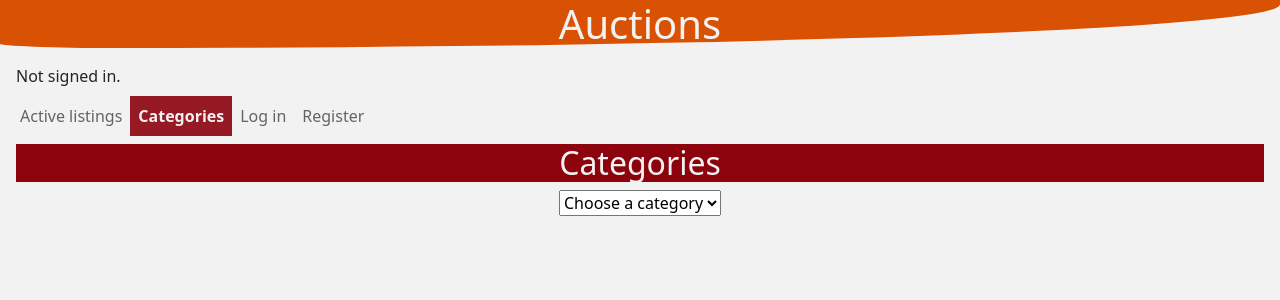
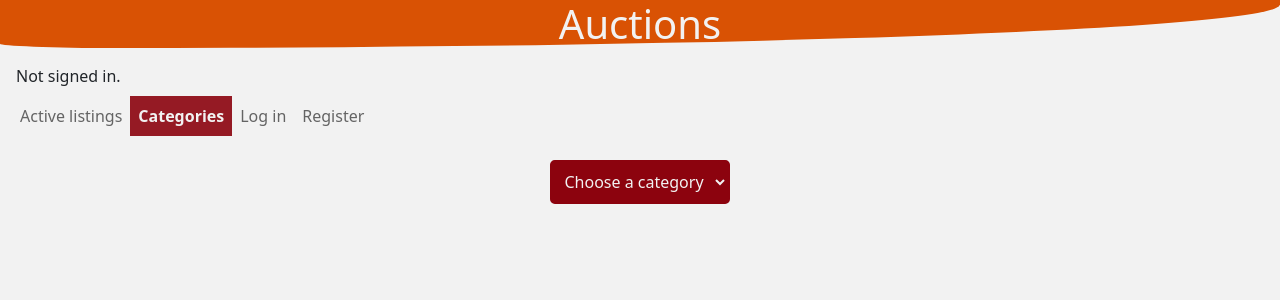
Before and after one commit to filologyprogramming/Auctions_Project, a Django app: page /categories in a window 1280 px wide. Shown: the top 300 px of the page. Run offline with Django 3.2, Linux system fonts and the light colour scheme.

Commit message:
Changes to visuals of categories

```diff
--- a/auctions/static/auctions/styles.css
+++ b/auctions/static/auctions/styles.css
@@ -318,7 +318,6 @@ tr:nth-child(2n+1) {
 }
 
 /* Comment section */
-
 #comment_section {
     text-align: center;
 }
@@ -401,6 +400,7 @@ a {
 
 /* Select categories form */
 #categories_form {
+    margin-top: 1rem;
     margin-bottom: 1rem;
     text-align: center;
 }
--- a/auctions/templates/auctions/categories.html
+++ b/auctions/templates/auctions/categories.html
@@ -1,12 +1,11 @@
 {% extends "auctions/layout.html" %}
 
 {% block body %}
-    <h2>Categories</h2>
     <form action ="{% url 'categories' %}" method="get" name="categories" id="categories_form">
-        <select id="selected_category">
-            <option selected="true" disabled="disabled">Choose a category</option>
+        <select class="my_buttons" id="selected_category">
+            <option class="my_buttons" selected="true" disabled="disabled">Choose a category</option>
             {% for category in all_categories %}
-            <option class="option" value="{{ category.0 }}">{{ category.1 }}</option>
+            <option class="my_buttons" value="{{ category.0 }}">{{ category.1 }}</option>
             {% endfor %}
         </select>
     </form>
```
